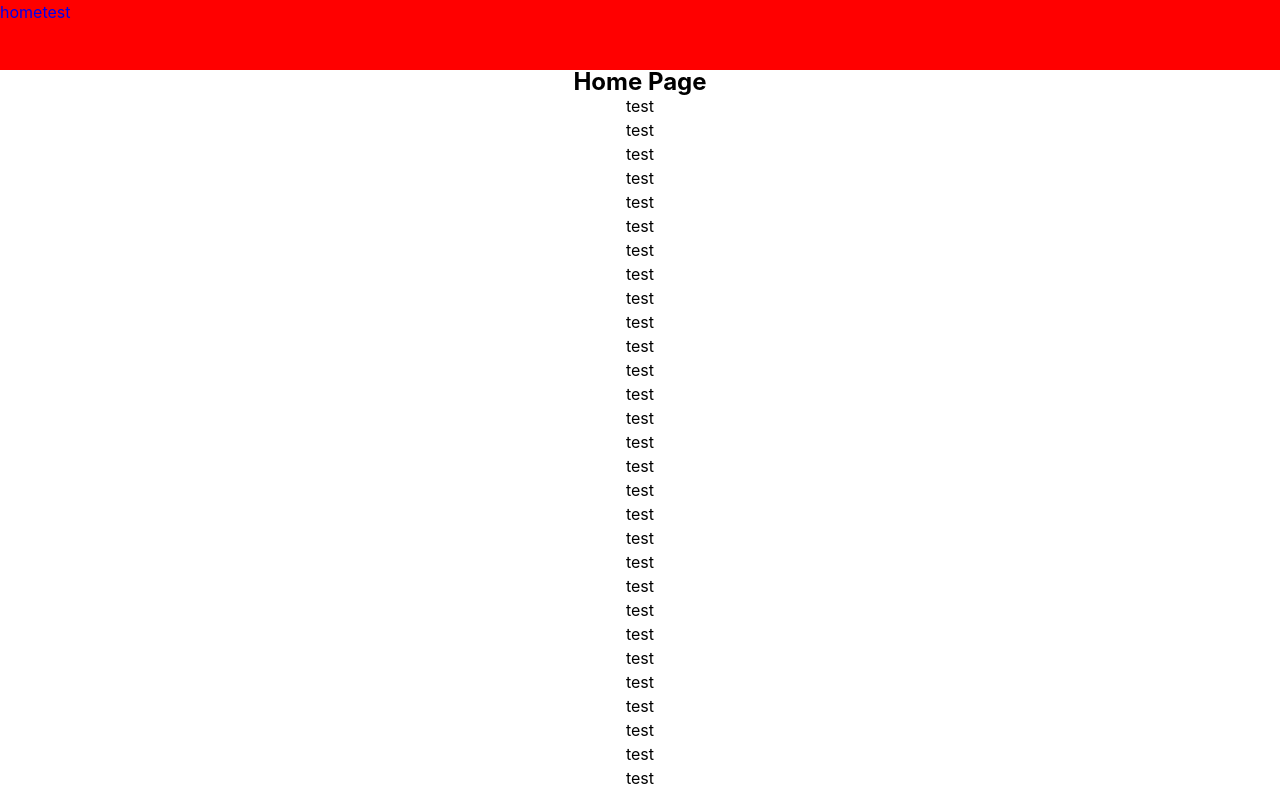
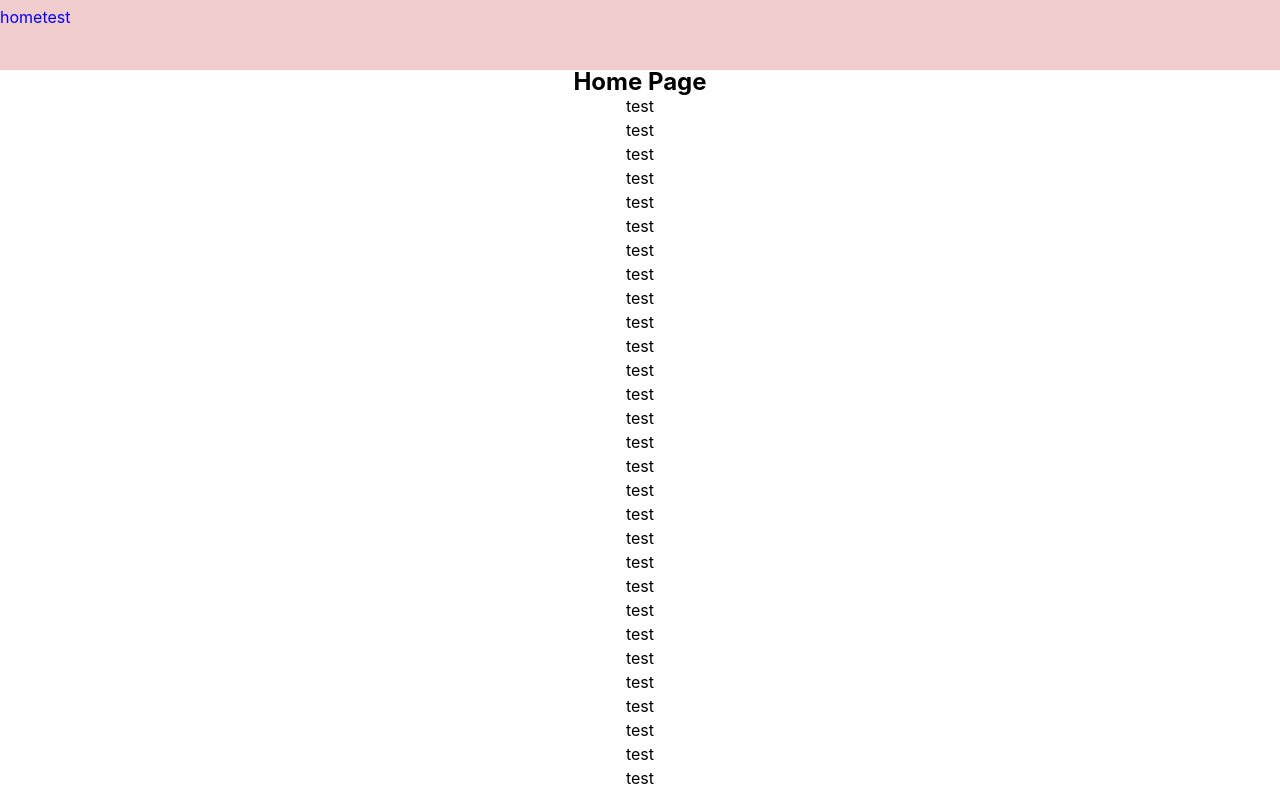
Before and after one commit to Mioayaya/Miomio, a Vue app: page /home in a window 1280 px wide. Shown: the top 794 px of the page. Built offline with nearby package versions, Linux system fonts and the light colour scheme.

Commit message:
icon封装

```diff
--- a/index.html
+++ b/index.html
@@ -3,6 +3,7 @@
   <head>
     <meta charset="UTF-8" />
     <link rel="icon" type="image/svg+xml" href="/vite.svg" />
+    <script src="//at.alicdn.com/t/c/font_3708626_975imujpd6a.js"></script>
     <meta name="viewport" content="width=device-width, initial-scale=1.0" />
     <title>Vite + Vue + TS</title>
   </head>
--- a/src/components/header/MioHeader.vue
+++ b/src/components/header/MioHeader.vue
@@ -1,4 +1,11 @@
 <script setup lang="ts">
+import { Ref, ref } from 'vue';
+import { styles } from '../../type';
+import MioIcon from '../icon/MioIcon.vue';
+const iconStyle:Ref<styles.Mstyles> = ref<styles.Mstyles>({
+  width: '20px',
+  height: '20px'
+})
 
 </script>
 
@@ -6,6 +13,8 @@
   <div class="header">
     <router-link to="/home">home</router-link>
     <router-link to="/test">test</router-link>
+    <mio-icon title="#icon-bilibili1" :style="iconStyle"/>
+    <mio-icon title="#icon-bilibili" />
   </div>
 </template>
 
@@ -18,6 +27,6 @@
   right: 0;
   height: @HEADERheight;
   z-index: 1;
-  background-color: red;
+  background-color: #f0cccc;
 }
 </style>
--- /dev/null
+++ b/src/components/icon/MioIcon.vue
@@ -0,0 +1,25 @@
+<script setup lang="ts">
+import { styles } from '../../type'
+
+const props = defineProps<{
+  title: string
+  style?: styles.Mstyles
+}>()
+</script>
+
+<template>
+  <svg class="icon" aria-hidden="true" :style="{...props.style}">
+    <use :xlink:href="props.title"></use>
+  </svg>
+</template>
+
+<style lang="less" scoped>
+.icon {
+  width: 25px;
+  height: 25px;
+  vertical-align: -0.15em;
+  fill: currentColor;
+  overflow: hidden;
+}
+
+</style>
--- a/src/type/index.ts
+++ b/src/type/index.ts
@@ -1,3 +1,4 @@
 import * as test from './interface/test'
+import * as styles from './interface/styles'
 
-export { test }
+export { test, styles }
--- /dev/null
+++ b/src/type/interface/styles.ts
@@ -0,0 +1,5 @@
+export interface Mstyles {
+  width?: string;
+  height?: string;
+  color?: string;
+}
```
